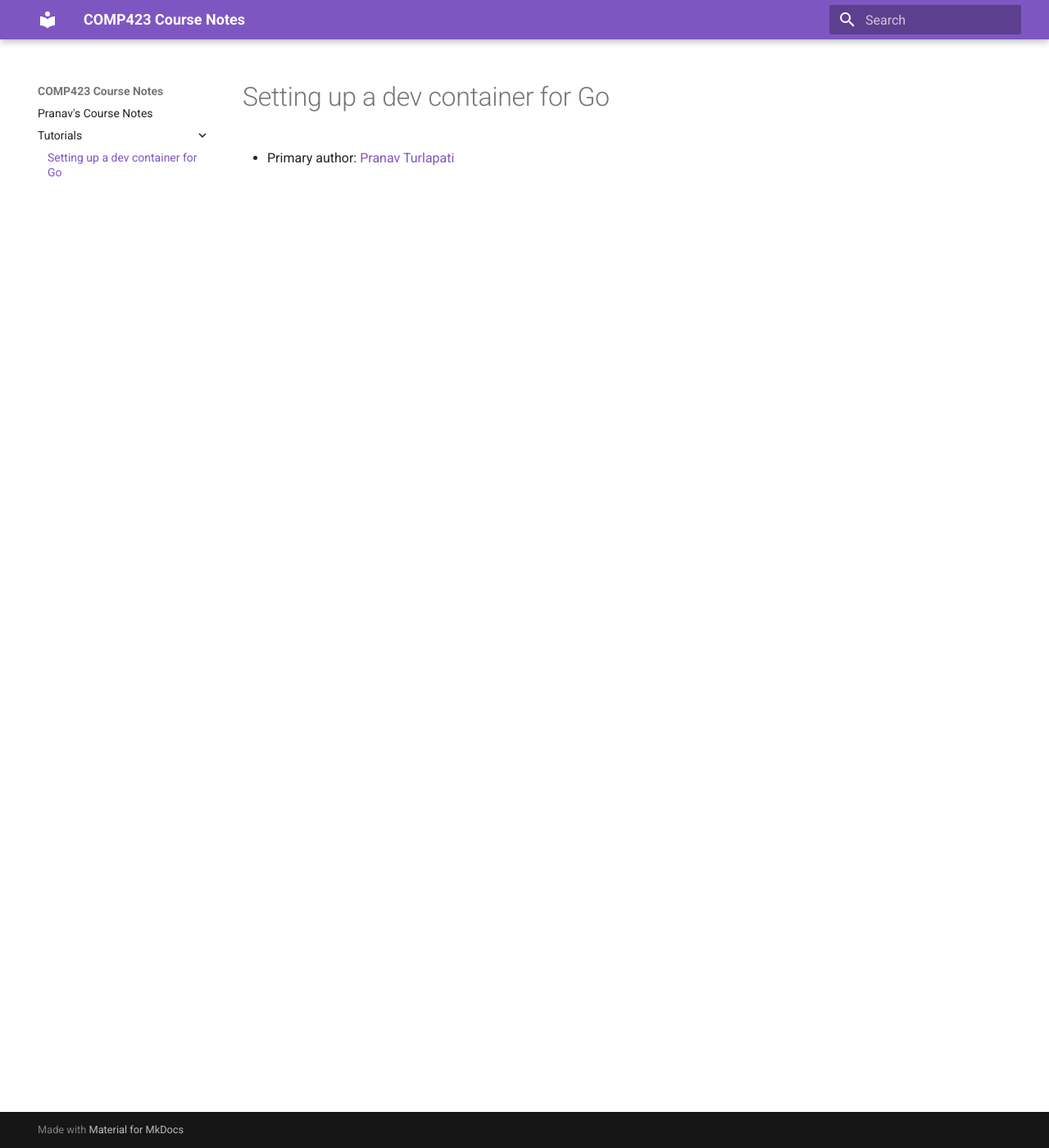
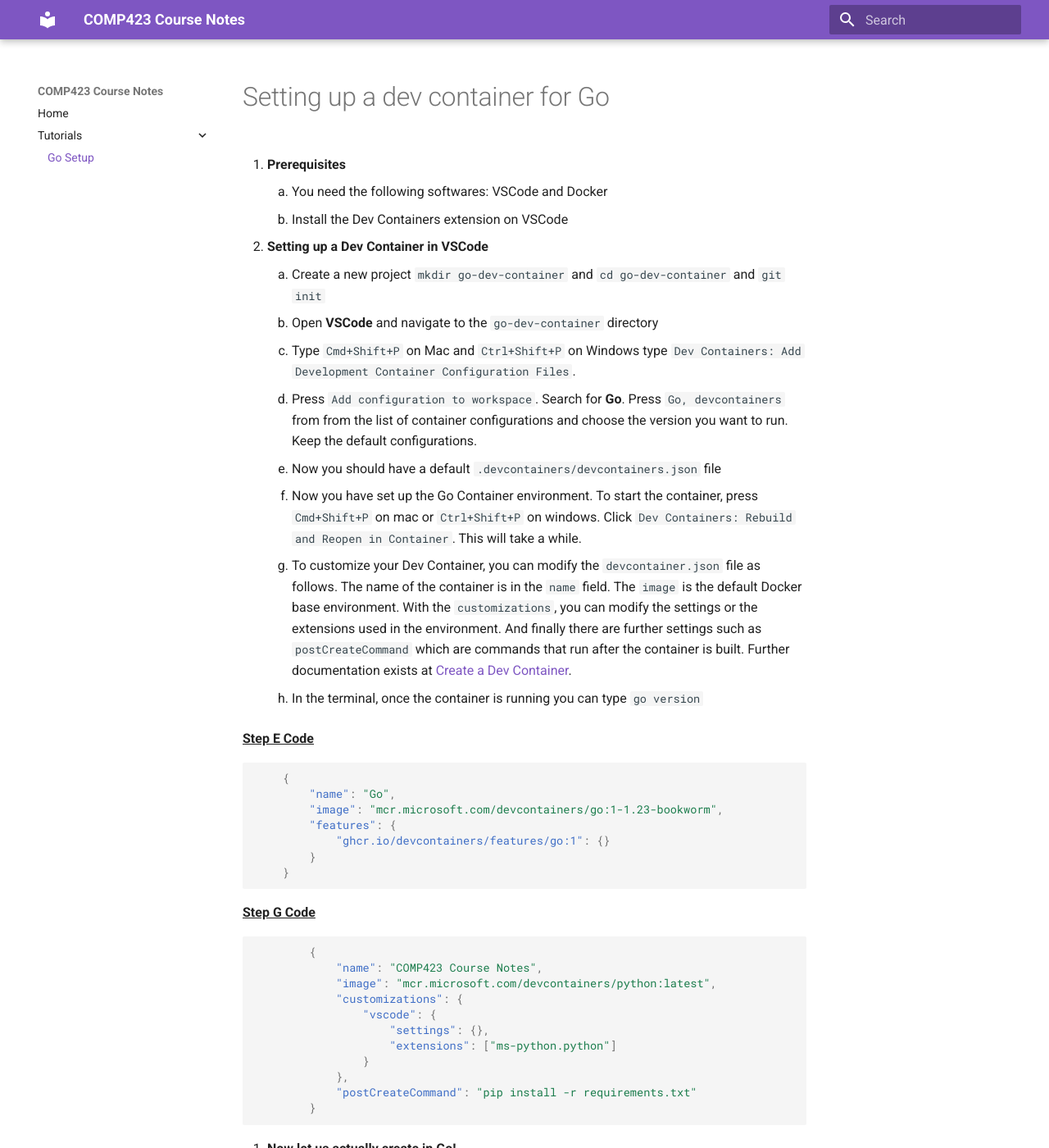
Before and after one commit to pranavturlapati28/comp423-course-notes, an MkDocs documentation site: the page built from docs/tutorials/go-setup.md, in a window 1280 px wide and 1400 px high. Shown: the whole window at 82% size. Built offline with MkDocs 1.6.1 and Material for MkDocs 9.7.7, drawn with Linux system fonts in a browser that asks for light colours; some of the changed text lies outside the part shown.

Commit message:
Final Markdown features

````diff
--- a/docs/tutorials/go-setup.md
+++ b/docs/tutorials/go-setup.md
@@ -1,3 +1,78 @@
 # Setting up a dev container for Go
 
+1. **Prerequisites**
+    1. You need the following softwares: VSCode and Docker
+    2. Install the Dev Containers extension on VSCode
+
+2. **Setting up a Dev Container in VSCode**
+    1. Create a new project
+    ```
+    mkdir go-dev-container
+    ```
+    and
+    ```
+    cd go-dev-container
+    ```
+    and
+    ```
+    git init
+    ```
+    2. Open **VSCode** and navigate to the `go-dev-container` directory
+    3. Type `Cmd+Shift+P` on Mac and `Ctrl+Shift+P` on Windows type `Dev Containers: Add Development Container Configuration Files`.
+    4. Press `Add configuration to workspace`. Search for **Go**. Press `Go, devcontainers` from from the list of container configurations and choose the version you want to run. Keep the default configurations.
+    5. Now you should have a default `.devcontainers/devcontainers.json` file
+
+
+
+    6. Now you have set up the Go Container environment. To start the container, press `Cmd+Shift+P` on mac or `Ctrl+Shift+P` on windows. Click `Dev Containers: Rebuild and Reopen in Container`. This will take a while.
+    7. To customize your Dev Container, you can modify the `devcontainer.json` file as follows. The name of the container is in the `name` field. The `image` is the default Docker base environment. With the `customizations`, you can modify the settings or the extensions used in the environment. And finally there are further settings such as `postCreateCommand` which are commands that run after the container is built. Further documentation exists at [Create a Dev Container](https://code.visualstudio.com/docs/devcontainers/create-dev-container).
+    8. In the terminal, once the container is running you can type ```go version```
+
+<ins>**Step E Code**</ins>
+```json
+    {
+        "name": "Go",
+        "image": "mcr.microsoft.com/devcontainers/go:1-1.23-bookworm",
+        "features": {
+            "ghcr.io/devcontainers/features/go:1": {}
+        }
+    }
+```
+<ins>**Step G Code**</ins>
+```json
+        {
+            "name": "COMP423 Course Notes",
+            "image": "mcr.microsoft.com/devcontainers/python:latest",
+            "customizations": {
+                "vscode": {
+                    "settings": {},
+                    "extensions": ["ms-python.python"]
+                }
+            },
+            "postCreateCommand": "pip install -r requirements.txt"
+        }
+```
+
+3. **Now let us actually create in Go!**
+    1. No type in the terminal ```go mod init hello-dev-container```
+    2. This should create a file which should initialize Go in this directory.
+    3. Create a new file named `main.go`
+    4. In this new file we will code our program as follows.
+    5. In the terminal type go `run main.go` and this should result in a "Hello COMP423!" outputted.
+
+<ins>**Step D Code**</ins>
+```Go
+    package main
+    import "fmt"
+    func main() {
+        fmt.Println("Hello COMP423!")
+    }
+```
+
+
+
+
+
+
+
 * Primary author: [Pranav Turlapati](https://github.com/pranavturlapati28)
--- a/mkdocs.yml
+++ b/mkdocs.yml
@@ -6,3 +6,15 @@
     accent: yellow
   features:
     - navigation.expand
+
+
+
+nav:
+  - Home: index.md  # Maps the "Home" menu item to index.md
+  - Tutorials:
+      - Go Setup: tutorials/go-setup.md
+
+markdown_extensions:
+  - codehilite:  # Enables syntax highlighting for code blocks
+      guess_lang: false  # Avoids auto-detecting language when not specified
+  - admonition  # Enables admonitions for notes, warnings, and tips
````
